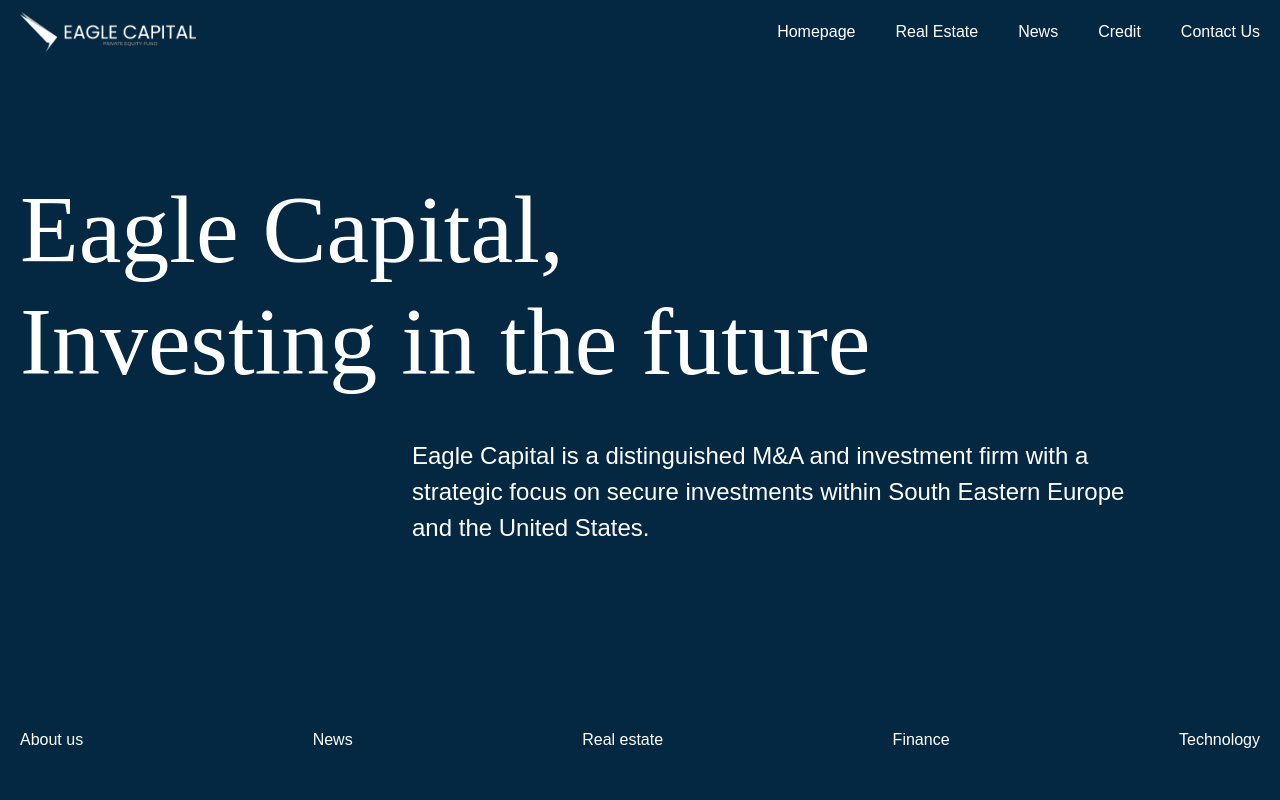
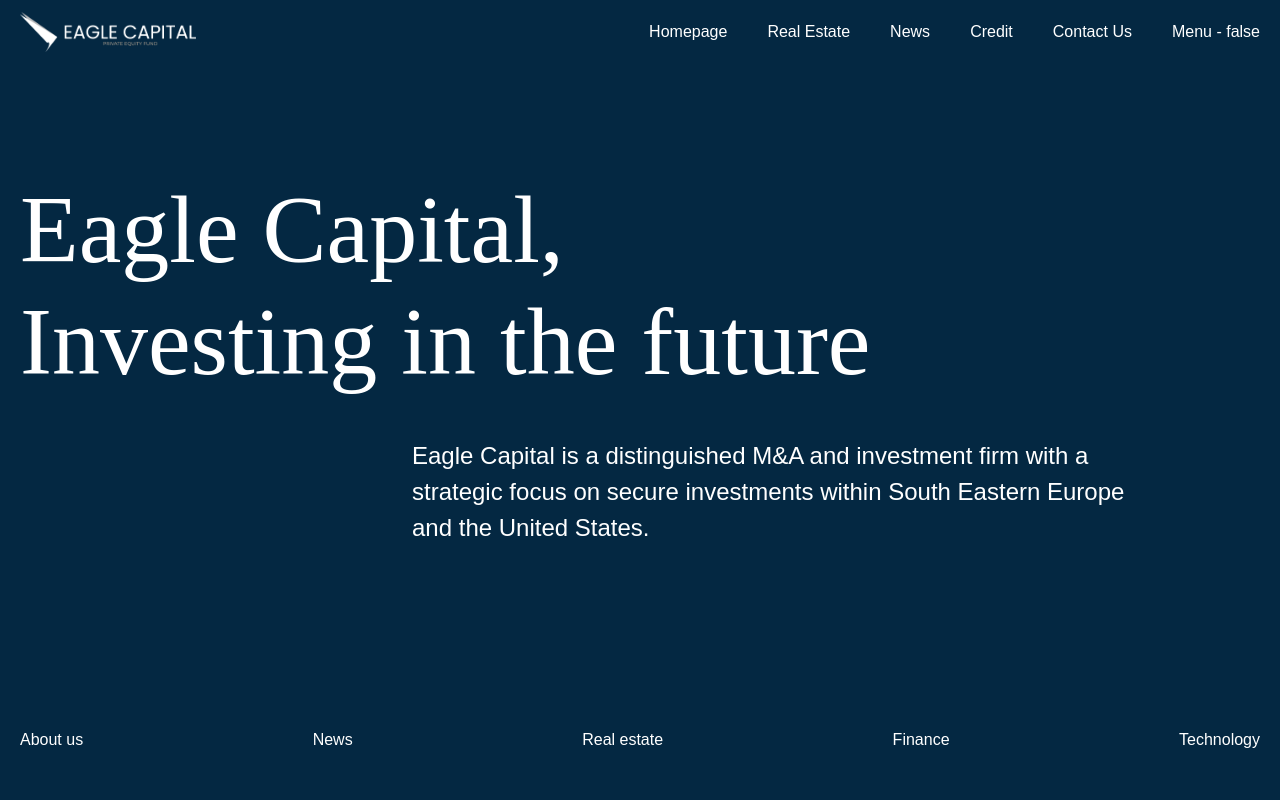
Before and after one commit to rgnpcrz/eagle-capital-web, a React (Vite) app: page / in a window 1280 px wide. Shown: the top 800 px of the page. Built offline with nearby package versions, Linux system fonts and the light colour scheme.

Commit message:
Menu toggle

```diff
--- a/src/components/Navbar.jsx
+++ b/src/components/Navbar.jsx
@@ -5,6 +5,7 @@
 
 export default function Navbar() {
   const [scrolled, setScrolled] = useState(true);
+  const [menu, setMenu] = useState(false);
 
   useEffect(() => {
     const handleScroll = () => {
@@ -22,6 +23,10 @@
       window.removeEventListener("scroll", handleScroll);
     };
   }, []);
+
+  const toggleMenu = () => {
+    setMenu(!menu);
+  };
   return (
     <>
       <div className={`w-full fixed duration-200 overflow-hidden ${scrolled ? "bg-primary text-white" : "bg-white text-dark"}`}>
@@ -36,6 +41,9 @@
               <Link to="/about-us">News</Link>
               <Link to="/about-us">Credit</Link>
               <Link to="/about-us">Contact Us</Link>
+              <button type="button" className="" onClick={toggleMenu}>
+                Menu - {JSON.stringify(menu)}
+              </button>
             </div>
           </div>
         </div>
--- a/src/pages/Homepage/components/Banner.jsx
+++ b/src/pages/Homepage/components/Banner.jsx
@@ -7,7 +7,7 @@
         <div className="page-container mx-auto flex flex-col px-3  -mt-16  min-h-screen  py-12">
           <div className="flex-1 flex-col  justify-center flex  pr-24">
             <div className="">
-              <div style={{ fontFamily: "kepler-3-variable" }} className="space-y-4 font-light text-4xl md:text-8xl">
+              <div style={{ fontFamily: "kepler-3-variable" }} className="space-y-4 font-light text-5xl md:text-8xl">
                 <h1 className="">Eagle Capital,</h1>
                 <h1 className="">Investing in the future</h1>
               </div>
```
